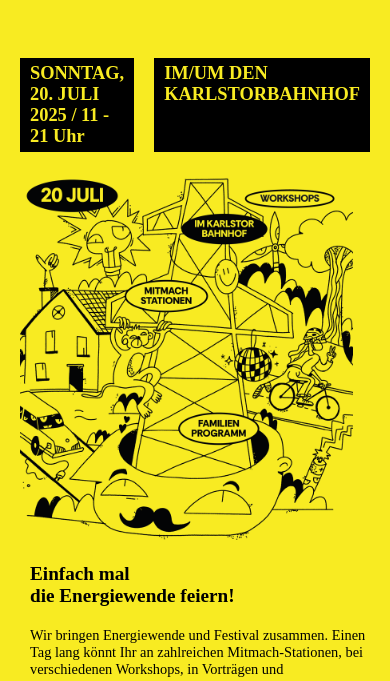
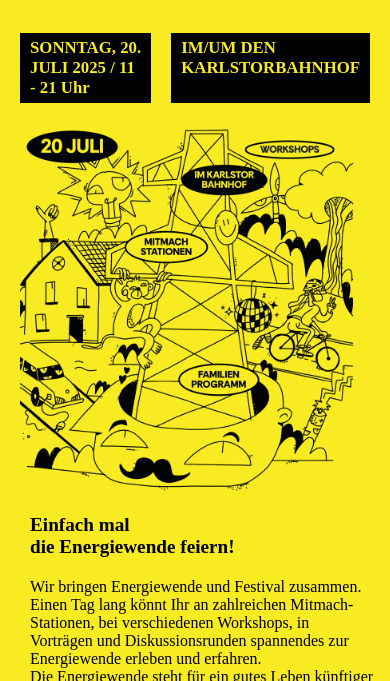
Before and after one commit to Torstenkliesch/FestivalNew, a plain HTML site: page index.html in a window 390 px wide. Shown: the part 163-844 px from the top of the page. Drawn offline with Linux system fonts and the light colour scheme; a web font is replaced by a local one.

Commit message:
Add files via upload

```diff
--- a/styles.css
+++ b/styles.css
@@ -1037,7 +1037,7 @@ video {
 @media all and (max-width: 765px) {
     /* Neu hinzugefügt 20.3.*/
     .container-hero {
-        margin-top: 60px;
+        margin-top: 40px;
         margin-bottom: 40px;
         margin-left: 20px;
     }
@@ -1138,7 +1138,7 @@ video {
 @media all and (max-width: 630px) {
     /* Neu hinzugefügt 20.3.*/
     .container-hero {
-        margin-top: 60px;
+        margin-top: 35px;
         margin-bottom: 40px;
         margin-left: 20px;
     }
@@ -1173,7 +1173,7 @@ video {
     }
 
     .hero-h1 {
-        font-size: 1.15rem;
+        font-size: 1.05rem;
         padding-top: 5px;
         padding-bottom: 5px;
         padding-left: 10px;
@@ -1190,7 +1190,7 @@ video {
     }
 
     .hero-p {
-        font-size: 0.9rem;
+        font-size: 1rem;
         padding-left: 10px;
     }
    /* Ende neu hinzugefügt 20.3.*/
```
